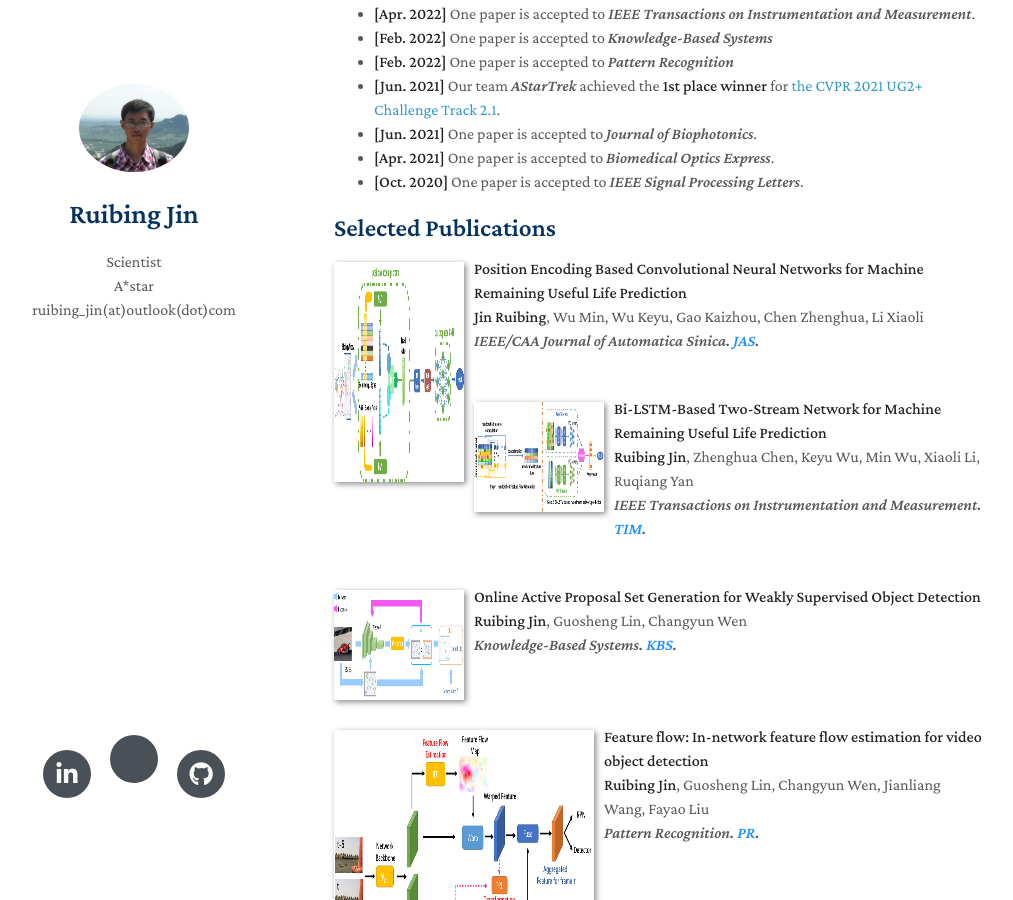
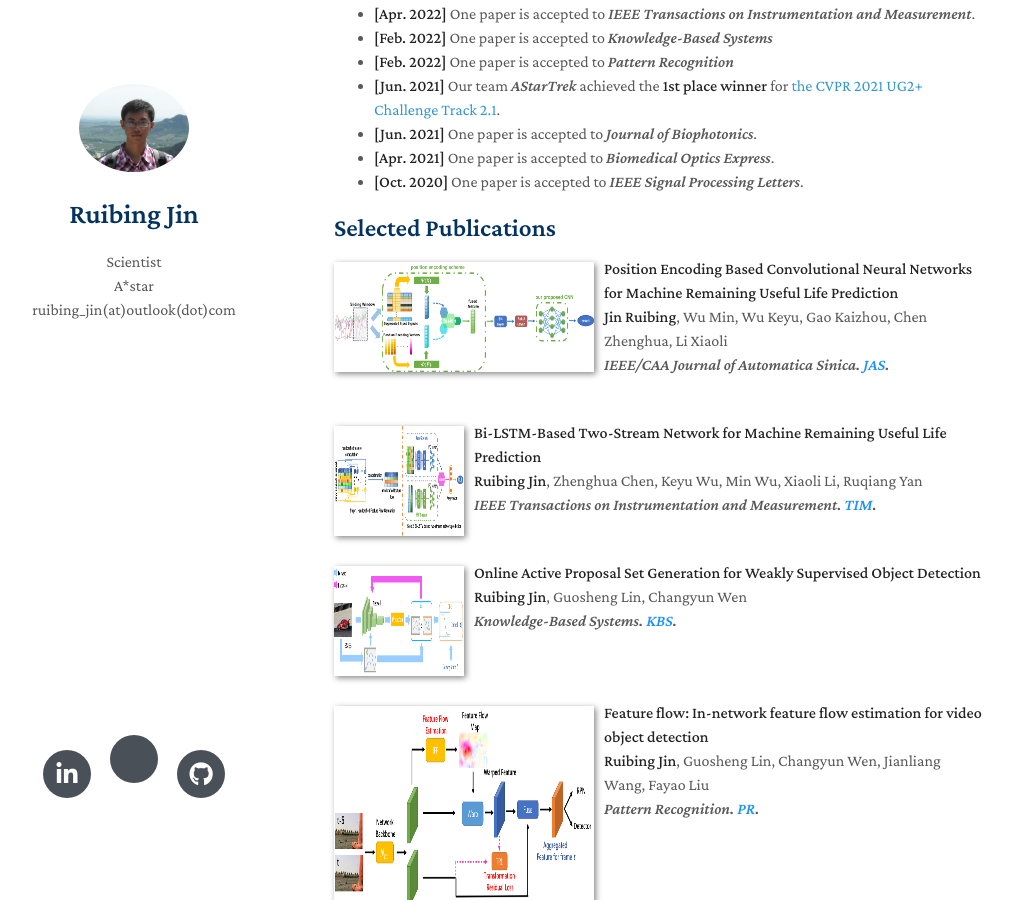
Before and after one commit to ruibing-jin/ruibing-jin.github.io, a Jekyll site: the page built from index.md, in a window 1280 px wide and 900 px high, scrolled down 540 px. Shown: the whole window, without its empty margins (136-1149 px from the left). Built offline with Jekyll 4.4.1, drawn with Linux system fonts in a browser that asks for light colours; nearby versions of some CDN libraries; a style sheet for code colours, icons or effects is not loaded; our own code applies the rules of GitHub Pages for plain Markdown files.

Commit message:
Update index.md

```diff
--- a/index.md
+++ b/index.md
@@ -24,7 +24,7 @@ My research interests include computer vision, machine learning and time series
 ## Selected Publications
 [comment]: <>
 <div class="paper">
-  <div class="teaser" style="float:left;width:20%;margin: 5px 10px 10px 0;"><img src="images/pe-net.png" height="220" style="box-shadow:2px 2px 6px #888888"/></div>
+  <div class="teaser" style="float:left;width:40%;margin: 5px 10px 10px 0;"><img src="images/pe-net.png" height="110" style="box-shadow:2px 2px 6px #888888"/></div>
 <p><strong>Position Encoding Based Convolutional Neural Networks for Machine Remaining Useful Life Prediction</strong>
 <br />
 <strong>Jin Ruibing</strong>, Wu Min, Wu Keyu, Gao Kaizhou, Chen Zhenghua, Li Xiaoli
```
